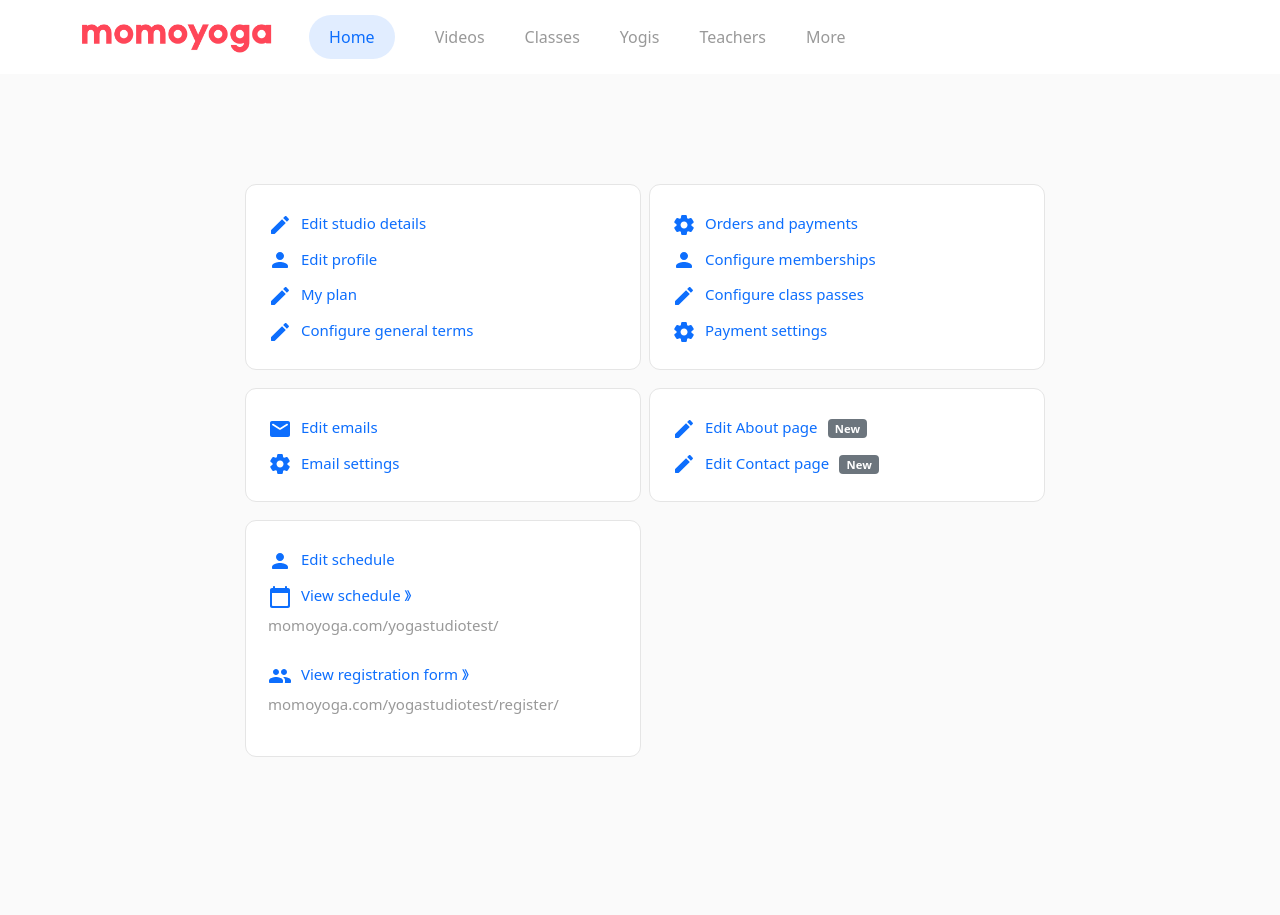
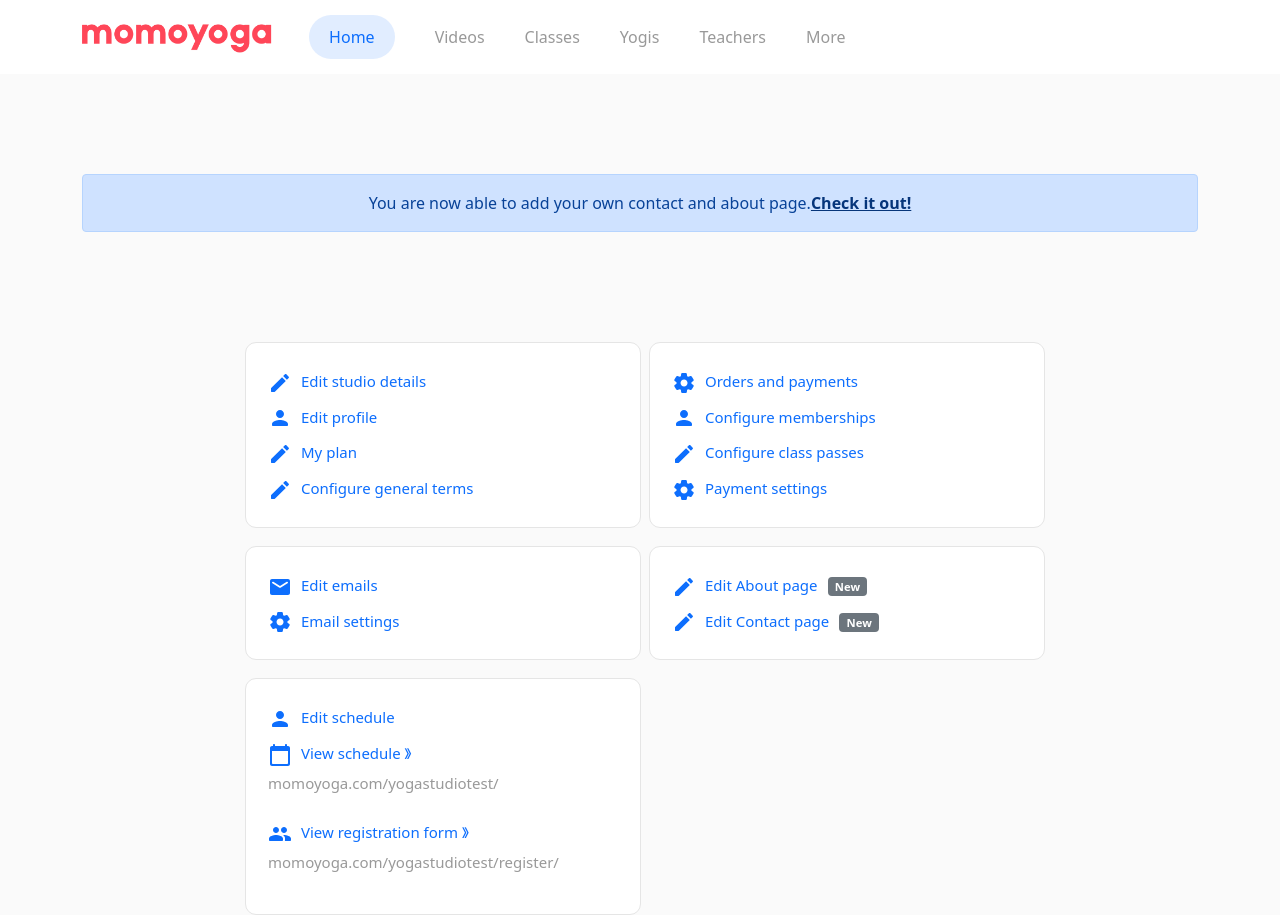
Before and after one commit to StephanieBolder/onestopshop, a React (Create React App) app: page / in a window 1280 px wide. Before the commit the page ends 800 px from the top, so only its background shows below. Built offline with nearby package versions, Linux system fonts and the light colour scheme.

Commit message:
read me changes

```diff
--- a/src/App.js
+++ b/src/App.js
@@ -101,7 +101,10 @@ function CardPage() {
   return (
     <div>
       <div>
-                <div className="form-cards" style={{marginTop: "100px"}}>
+        <div class="alert alert-primary" style={{ marginTop: "100px" }} role="alert">
+          You are now able to add your own contact and about page.<a href="#" class="alert-link">Check it out!</a>
+        </div>
+        <div className="form-cards" style={{ marginTop: "100px" }}>
           <div className="content-blob-white form-card">
             <h2 title="Yogastudio Namasté"></h2>
             <Container className="settings-card">
--- a/src/pages/ContactPage.js
+++ b/src/pages/ContactPage.js
@@ -26,12 +26,12 @@ export default function ContactPage({ props }) {
                         <div>{addressString}</div>
                     )}
                 </Row>
+                {showPhone && (
                 <Row className="mt-2" xs="auto">
                     <Col><svg xmlns="http://www.w3.org/2000/svg" height="24px" viewBox="0 0 24 24" width="24px" fill="#444444"><path d="M0 0h24v24H0V0z" fill="none"/><path d="M19.23 15.26l-2.54-.29c-.61-.07-1.21.14-1.64.57l-1.84 1.84c-2.83-1.44-5.15-3.75-6.59-6.59l1.85-1.85c.43-.43.64-1.03.57-1.64l-.29-2.52c-.12-1.01-.97-1.77-1.99-1.77H5.03c-1.13 0-2.07.94-2 2.07.53 8.54 7.36 15.36 15.89 15.89 1.13.07 2.07-.87 2.07-2v-1.73c.01-1.01-.75-1.86-1.76-1.98z"/></svg></Col>
-                    {showPhone && (
+
                         <div>{phone}</div>
-                    )}
-                </Row>
+                </Row>)}
                 <Row className="mt-2" xs="auto">
                     <Col><svg xmlns="http://www.w3.org/2000/svg" width="24" height="24" viewBox="0 0 24 24" fill="none">
   <path fill-rule="evenodd" clip-rule="evenodd" d="M3.00977 5.83789C3.00977 5.28561 3.45748 4.83789 4.00977 4.83789H20C20.5523 4.83789 21 5.28561 21 5.83789V17.1621C21 18.2667 20.1046 19.1621 19 19.1621H5C3.89543 19.1621 3 18.2667 3 17.1621V6.16211C3 6.11449 3.00333 6.06765 3.00977 6.0218V5.83789ZM5 8.06165V17.1621H19V8.06199L14.1215 12.9405C12.9499 14.1121 11.0504 14.1121 9.87885 12.9405L5 8.06165ZM6.57232 6.80554H17.428L12.7073 11.5263C12.3168 11.9168 11.6836 11.9168 11.2931 11.5263L6.57232 6.80554Z" fill="#444444"/>
```
Also changed, not shown: 1 other file (tests, documents, lock files or other folders). Lines whose indentation alone changed are shown as unchanged.
